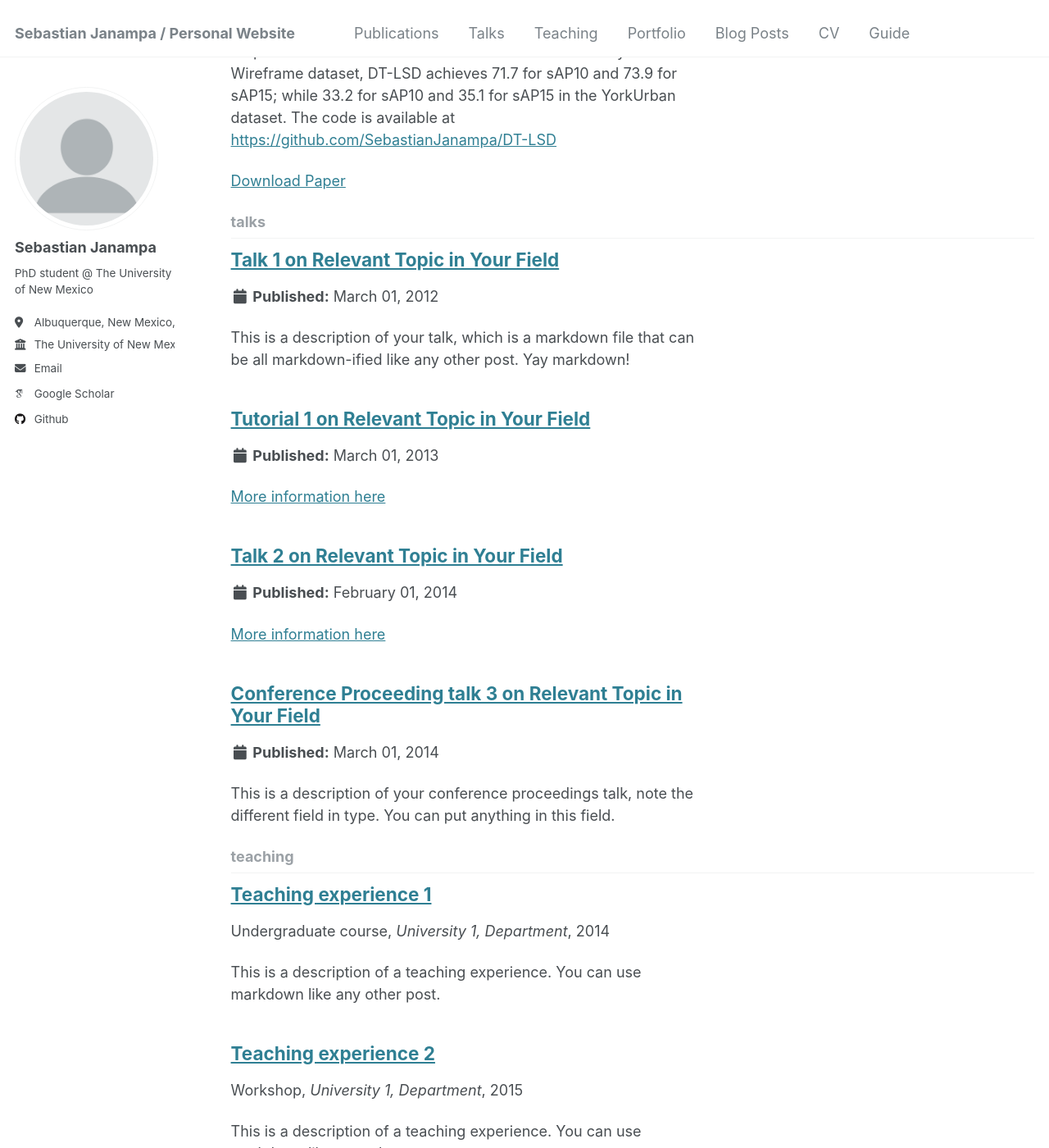
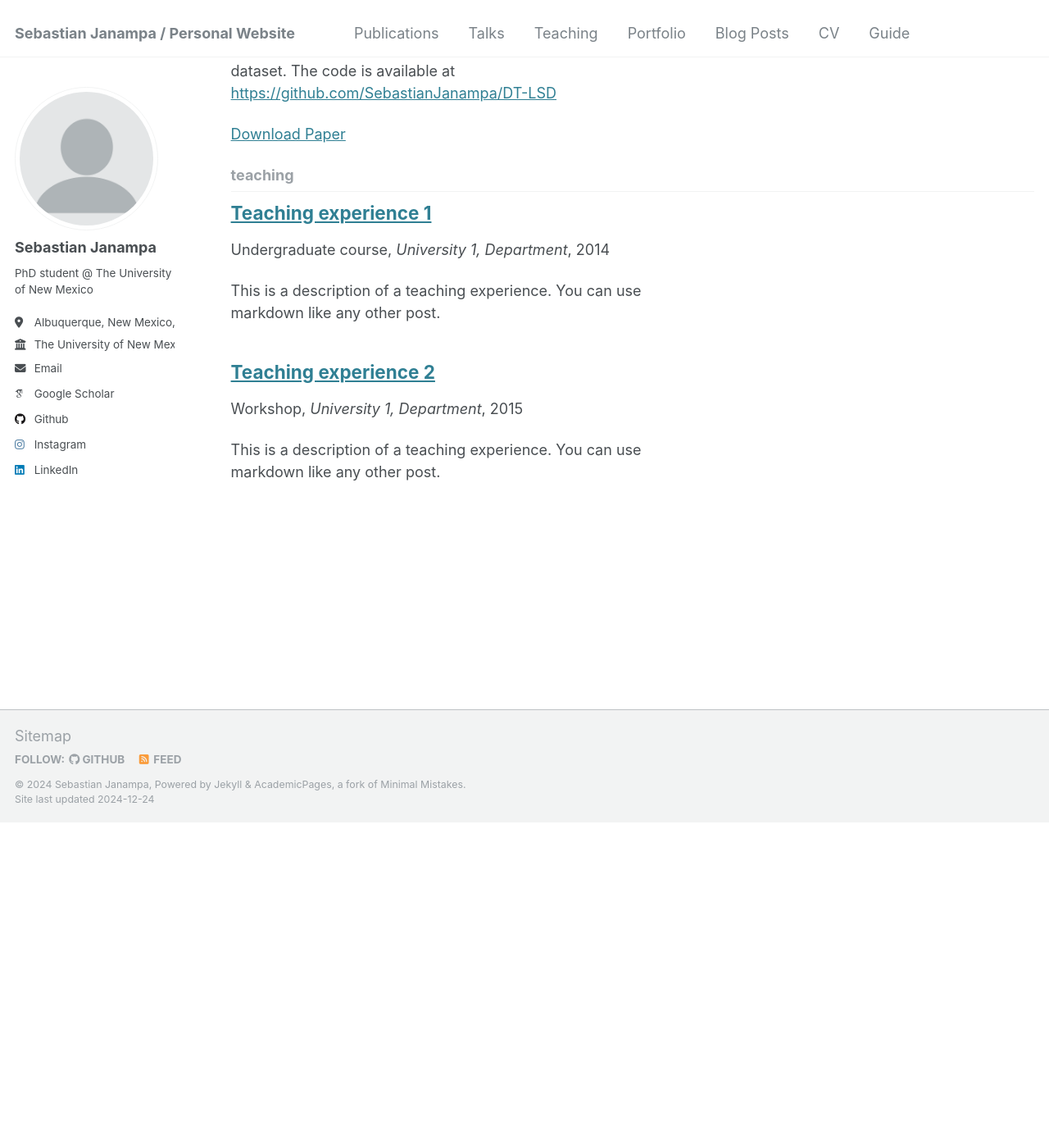
Before and after one commit to SebastianJanampa/SebastianJanampa.github.io, a Jekyll site: the page built from _pages/collection-archive.html, in a window 1280 px wide and 1400 px high, scrolled down 1960 px. Shown: the whole window at 82% size. Built offline with Jekyll 4.4.1, drawn with Linux system fonts in a browser that asks for light colours; some web fonts are replaced; after the commit the page ends 2963 px from its top, so only the background shows below that; part of the change alters nothing that is shown.

Commit message:
Update _config.yml

```diff
--- a/_config.yml
+++ b/_config.yml
@@ -56,9 +56,9 @@ author:
   goodreads        : # Username
   google_plus      : # Username
   keybase          : # Username
-  instagram        : # Username
+  instagram        : sebas.janampa # Username
   lastfm           : # Username
-  linkedin         : # Username
+  linkedin         : sebastianjr # Username
   mastodon         : # URL
   medium           : # URL
   pinterest        : # Username
@@ -220,13 +220,6 @@ collections:
   publications:
     output: true
     permalink: /:collection/:path/
-  portfolio:
-    output: true
-    permalink: /:collection/:path/
-  talks:
-    output: true
-    permalink: /:collection/:path/
-
 
 # These settings control how pages and collections are included in the site
 defaults:
@@ -266,23 +259,6 @@ defaults:
       author_profile: true
       share: true
       comments: true
-  # _portfolio
-  - scope:
-      path: ""
-      type: portfolio
-    values:
-      layout: single
-      author_profile: true
-      share: true
-      comment: true
-  # _talks
-  - scope:
-      path: ""
-      type: talks
-    values:
-      layout: talk
-      author_profile: true
-      share: true
 
 
 # Sass/SCSS
```
